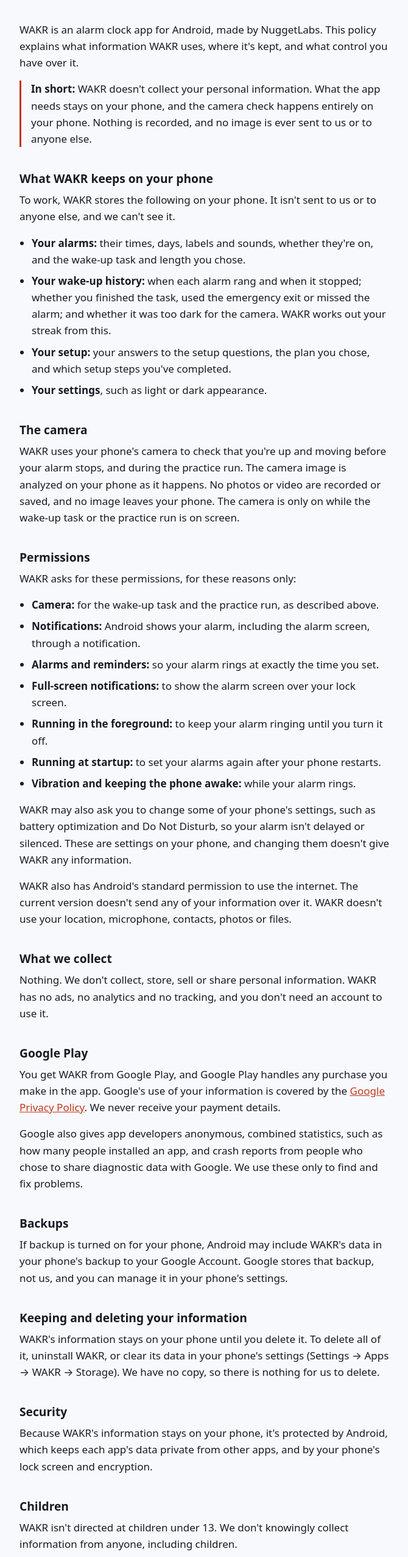
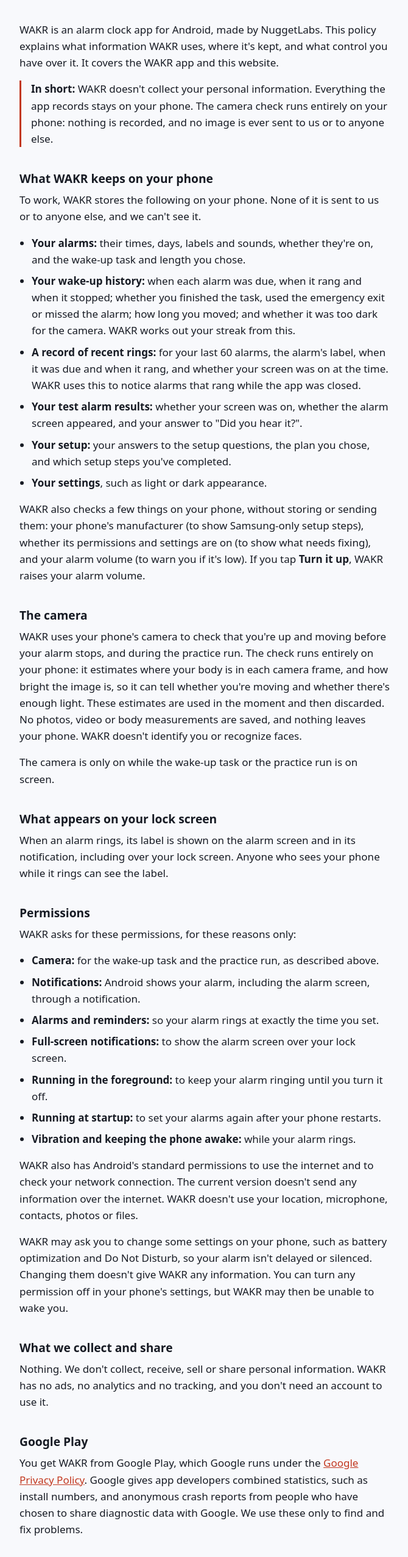
Before and after one commit to NuggetLabs/nuggetlabs.github.io, a plain HTML site: page wakr/privacy/index.html in a window 1280 px wide. Shown: the part 167-2720 px from the top of the page at 61% size, without its empty margins (304-974 px from the left). Drawn offline with Linux system fonts and the light colour scheme.

Commit message:
WAKR privacy policy v2: written from a full code audit

```diff
--- a/wakr/privacy/index.html
+++ b/wakr/privacy/index.html
@@ -14,32 +14,51 @@
   <p class="meta">Effective October 6, 2026</p>
 
   <p>WAKR is an alarm clock app for Android, made by NuggetLabs. This policy explains what
-  information WAKR uses, where it's kept, and what control you have over it.</p>
+  information WAKR uses, where it's kept, and what control you have over it. It covers the
+  WAKR app and this website.</p>
 
   <p class="summary"><strong>In short:</strong> WAKR doesn't collect your personal
-  information. What the app needs stays on your phone, and the camera check happens
-  entirely on your phone. Nothing is recorded, and no image is ever sent to us or to anyone
+  information. Everything the app records stays on your phone. The camera check runs
+  entirely on your phone: nothing is recorded, and no image is ever sent to us or to anyone
   else.</p>
 
   <h2>What WAKR keeps on your phone</h2>
-  <p>To work, WAKR stores the following on your phone. It isn't sent to us or to anyone
+  <p>To work, WAKR stores the following on your phone. None of it is sent to us or to anyone
   else, and we can't see it.</p>
   <ul>
     <li><strong>Your alarms:</strong> their times, days, labels and sounds, whether they're
     on, and the wake-up task and length you chose.</li>
-    <li><strong>Your wake-up history:</strong> when each alarm rang and when it stopped;
-    whether you finished the task, used the emergency exit or missed the alarm; and whether
-    it was too dark for the camera. WAKR works out your streak from this.</li>
+    <li><strong>Your wake-up history:</strong> when each alarm was due, when it rang and when
+    it stopped; whether you finished the task, used the emergency exit or missed the alarm;
+    how long you moved; and whether it was too dark for the camera. WAKR works out your
+    streak from this.</li>
+    <li><strong>A record of recent rings:</strong> for your last 60 alarms, the alarm's
+    label, when it was due and when it rang, and whether your screen was on at the time.
+    WAKR uses this to notice alarms that rang while the app was closed.</li>
+    <li><strong>Your test alarm results:</strong> whether your screen was on, whether the
+    alarm screen appeared, and your answer to "Did you hear it?".</li>
     <li><strong>Your setup:</strong> your answers to the setup questions, the plan you
     chose, and which setup steps you've completed.</li>
     <li><strong>Your settings</strong>, such as light or dark appearance.</li>
   </ul>
+  <p>WAKR also checks a few things on your phone, without storing or sending them: your
+  phone's manufacturer (to show Samsung-only setup steps), whether its permissions and
+  settings are on (to show what needs fixing), and your alarm volume (to warn you if it's
+  low). If you tap <strong>Turn it up</strong>, WAKR raises your alarm volume.</p>
 
   <h2>The camera</h2>
   <p>WAKR uses your phone's camera to check that you're up and moving before your alarm
-  stops, and during the practice run. The camera image is analyzed on your phone as it
-  happens. No photos or video are recorded or saved, and no image leaves your phone. The
-  camera is only on while the wake-up task or the practice run is on screen.</p>
+  stops, and during the practice run. The check runs entirely on your phone: it estimates
+  where your body is in each camera frame, and how bright the image is, so it can tell
+  whether you're moving and whether there's enough light. These estimates are used in the
+  moment and then discarded. No photos, video or body measurements are saved, and nothing
+  leaves your phone. WAKR doesn't identify you or recognize faces.</p>
+  <p>The camera is only on while the wake-up task or the practice run is on screen.</p>
+
+  <h2>What appears on your lock screen</h2>
+  <p>When an alarm rings, its label is shown on the alarm screen and in its notification,
+  including over your lock screen. Anyone who sees your phone while it rings can see the
+  label.</p>
 
   <h2>Permissions</h2>
   <p>WAKR asks for these permissions, for these reasons only:</p>
@@ -58,49 +77,66 @@
     restarts.</li>
     <li><strong>Vibration and keeping the phone awake:</strong> while your alarm rings.</li>
   </ul>
-  <p>WAKR may also ask you to change some of your phone's settings, such as battery
-  optimization and Do Not Disturb, so your alarm isn't delayed or silenced. These are
-  settings on your phone, and changing them doesn't give WAKR any information.</p>
-  <p>WAKR also has Android's standard permission to use the internet. The current version
-  doesn't send any of your information over it. WAKR doesn't use your location,
-  microphone, contacts, photos or files.</p>
+  <p>WAKR also has Android's standard permissions to use the internet and to check your
+  network connection. The current version doesn't send any information over the internet.
+  WAKR doesn't use your location, microphone, contacts, photos or files.</p>
+  <p>WAKR may ask you to change some settings on your phone, such as battery optimization
+  and Do Not Disturb, so your alarm isn't delayed or silenced. Changing them doesn't give
+  WAKR any information. You can turn any permission off in your phone's settings, but WAKR
+  may then be unable to wake you.</p>
 
-  <h2>What we collect</h2>
-  <p>Nothing. We don't collect, store, sell or share personal information. WAKR has no ads,
-  no analytics and no tracking, and you don't need an account to use it.</p>
+  <h2>What we collect and share</h2>
+  <p>Nothing. We don't collect, receive, sell or share personal information. WAKR has no
+  ads, no analytics and no tracking, and you don't need an account to use it.</p>
 
   <h2>Google Play</h2>
-  <p>You get WAKR from Google Play, and Google Play handles any purchase you make in the
-  app. Google's use of your information is covered by the
-  <a href="https://policies.google.com/privacy">Google Privacy Policy</a>. We never receive
-  your payment details.</p>
-  <p>Google also gives app developers anonymous, combined statistics, such as how many
-  people installed an app, and crash reports from people who chose to share diagnostic
-  data with Google. We use these only to find and fix problems.</p>
+  <p>You get WAKR from Google Play, which Google runs under the
+  <a href="https://policies.google.com/privacy">Google Privacy Policy</a>. Google gives app
+  developers combined statistics, such as install numbers, and anonymous crash reports from
+  people who have chosen to share diagnostic data with Google. We use these only to find and
+  fix problems.</p>
 
-  <h2>Backups</h2>
-  <p>If backup is turned on for your phone, Android may include WAKR's data in your phone's
-  backup to your Google Account. Google stores that backup, not us, and you can manage it
-  in your phone's settings.</p>
+  <h2>Backups and new phones</h2>
+  <p>If backup is turned on for your phone, Android may include WAKR's information in your
+  backup to your Google Account, and copy it to a new phone when you move your data across.
+  Google stores those backups under its own terms, not us. You can manage them in your
+  phone's settings.</p>
 
-  <h2>Keeping and deleting your information</h2>
-  <p>WAKR's information stays on your phone until you delete it. To delete all of it,
-  uninstall WAKR, or clear its data in your phone's settings (Settings → Apps → WAKR →
-  Storage). We have no copy, so there is nothing for us to delete.</p>
+  <h2>How long information is kept, and deleting it</h2>
+  <p>Everything WAKR keeps stays on your phone:</p>
+  <ul>
+    <li><strong>Alarms</strong> stay until you delete them in WAKR.</li>
+    <li><strong>The record of recent rings</strong> keeps only your last 60 alarms.</li>
+    <li><strong>Test alarm results</strong> are replaced by each new test, and removed once
+    WAKR has shown you the result.</li>
+    <li><strong>Your wake-up history, setup answers and settings</strong> stay until you
+    uninstall WAKR or clear its storage. WAKR doesn't have a way to delete these
+    individually.</li>
+  </ul>
+  <p>To delete everything, uninstall WAKR, or clear its storage in your phone's settings
+  (Settings → Apps → WAKR → Storage). We hold no copy of your information, so there's
+  nothing for us to access, correct, export or delete. It stays on your phone, under your
+  control.</p>
 
   <h2>Security</h2>
-  <p>Because WAKR's information stays on your phone, it's protected by Android, which keeps
-  each app's data private from other apps, and by your phone's lock screen and
-  encryption.</p>
+  <p>WAKR's information is kept in its private storage on your phone, which Android doesn't
+  let other apps read. WAKR doesn't add encryption of its own. Your phone's lock screen, and
+  on phones that have it, built-in storage encryption, also protect it.</p>
 
   <h2>Children</h2>
-  <p>WAKR isn't directed at children under 13. We don't knowingly collect information from
-  anyone, including children.</p>
+  <p>WAKR is meant for people aged 13 and over. It isn't directed at children under 13, and
+  we don't collect personal information from anyone, including children.</p>
+
+  <h2>This website</h2>
+  <p>This policy is published on a website hosted by GitHub Pages. The website has no
+  cookies, analytics or tracking. GitHub logs visitors' IP addresses for security, under the
+  <a href="https://docs.github.com/en/site-policy/privacy-policies/github-general-privacy-statement">GitHub
+  Privacy Statement</a>.</p>
 
   <h2>Changes to this policy</h2>
-  <p>If WAKR changes in a way that affects your information, for example by adding an
-  optional backup of your streak, we'll update this policy before the change reaches the
-  app, and change the date at the top.</p>
+  <p>If WAKR starts sending any information off your phone, for example for subscriptions
+  or an optional backup of your streak, we'll update this policy before that version of the
+  app is released, and change the date at the top.</p>
 
   <h2>Contact</h2>
   <p>NuggetLabs<br>
```
